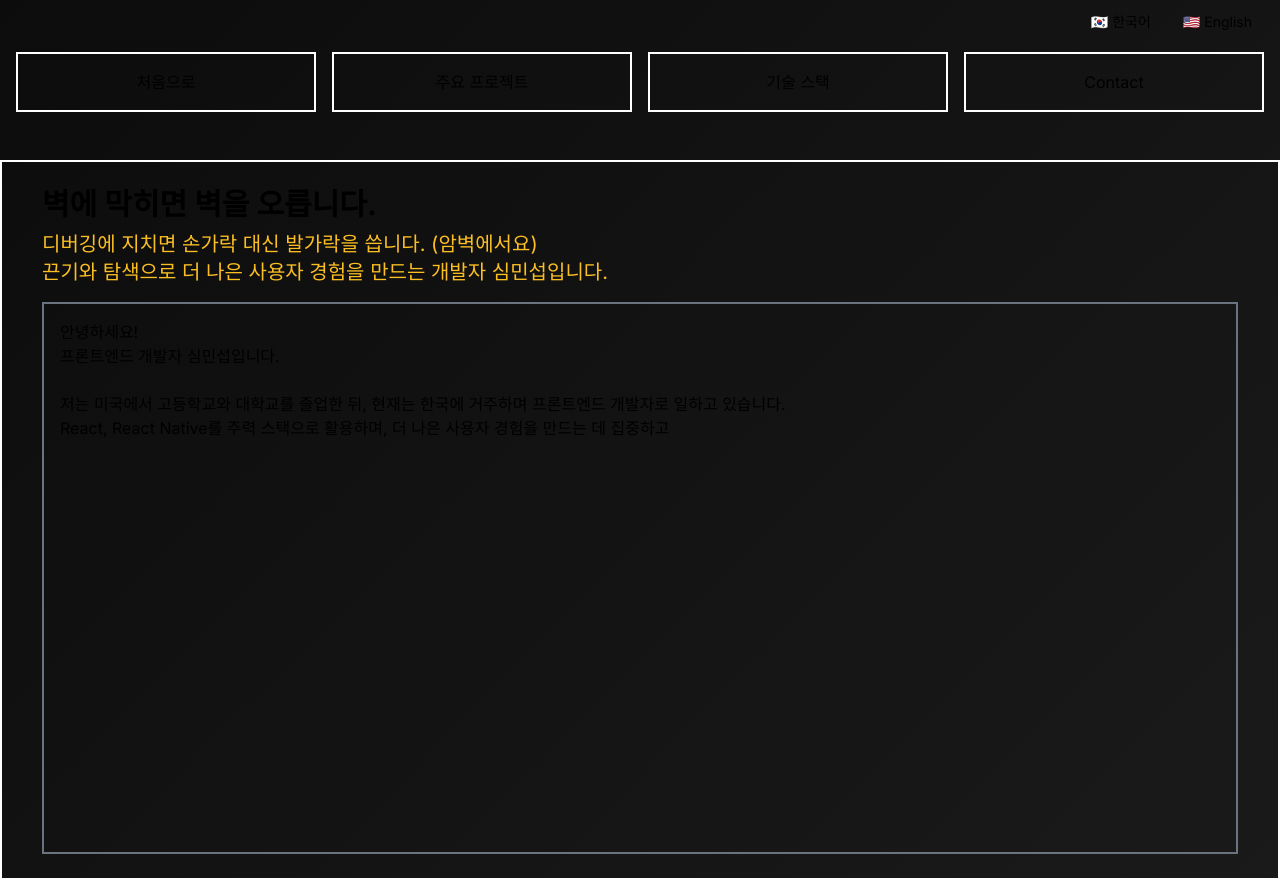
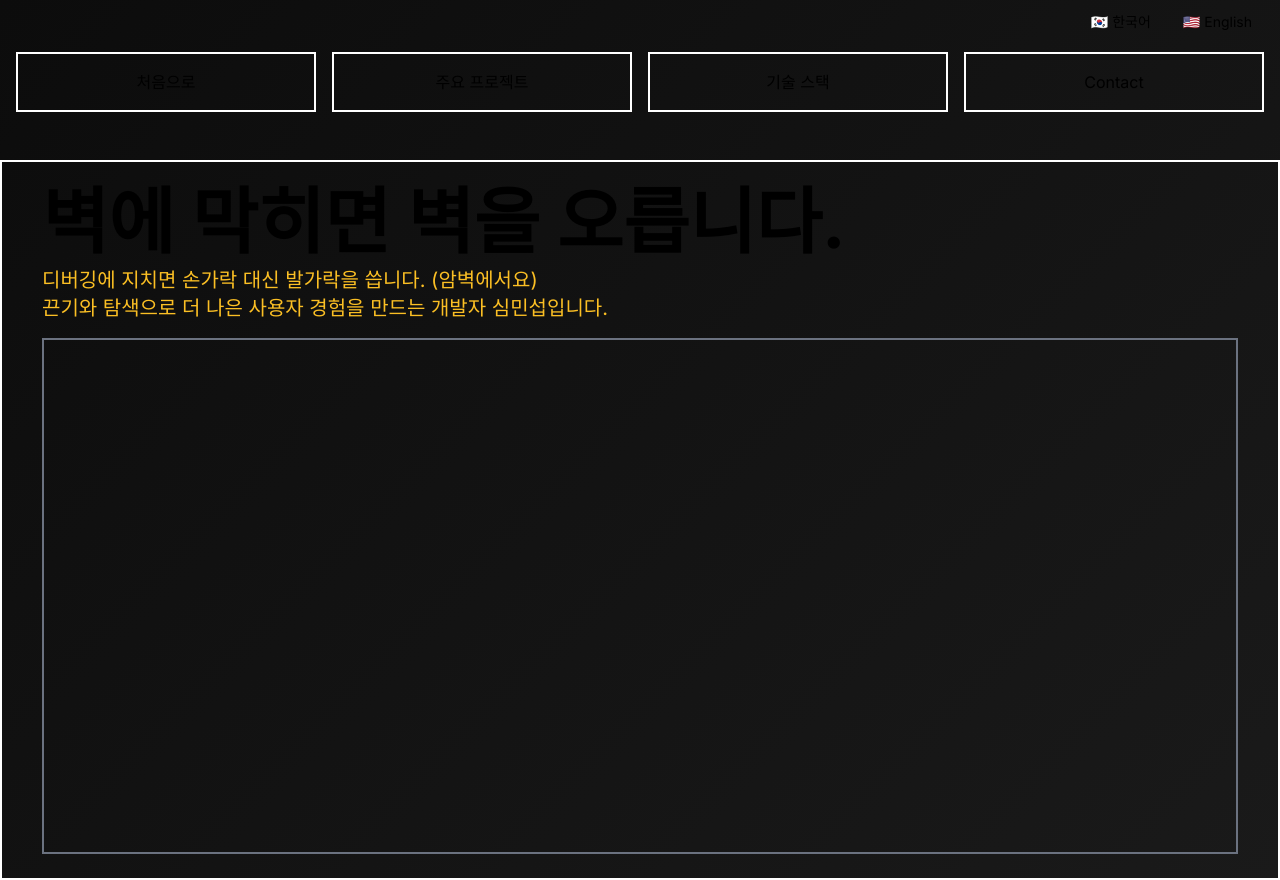
Before and after one commit to Earlssu/sms-portfolio-next, a Next.js app: page / in a window 1280 px wide. Built offline with nearby package versions, Linux system fonts and the light colour scheme.

Commit message:
Feat: animate.css 적용

```diff
--- a/src/app/page.tsx
+++ b/src/app/page.tsx
@@ -2,6 +2,7 @@
 
 import TypingText from '@/shared/components/TypingText';
 import { useCommonTranslations } from '@/shared/hooks/useCommonTranslations';
+import 'animate.css';
 
 export default function Home() {
   const { hero, heroDesc01, heroDesc02, typeText } = useCommonTranslations();
@@ -9,14 +10,16 @@ export default function Home() {
   return (
     <div className="mx-auto border-2 border-white w-full max-w-screen-xl mt-8 px-10 py-6 min-h-[90dvh] flex flex-col gap-4">
       <div className={'flex flex-col gap-2'}>
-        <h1 className="text-3xl font-bold">{hero}</h1>
-        <p className="text-xl text-amber-400">
+        <h1 className="text-7xl font-bold">
+          <TypingText text={hero} speed={50} />
+        </h1>
+        <p className="text-xl text-amber-400 animate__animated animate__flipInX animate__delay-2s">
           {heroDesc01} <br />
           {heroDesc02}
         </p>
       </div>
       <div className="border-2 border-gray-500 w-full p-4 min-h-40 flex-1">
-        <TypingText text={typeText} speed={25} />
+        {/*<TypingText text={typeText} speed={25} />*/}
       </div>
     </div>
   );
```
